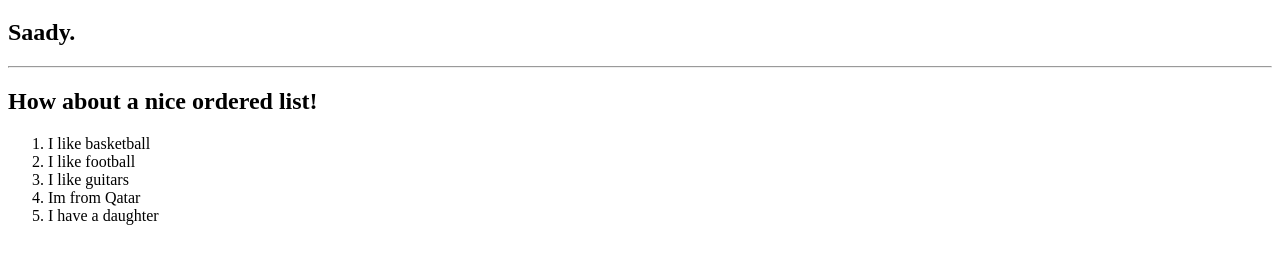
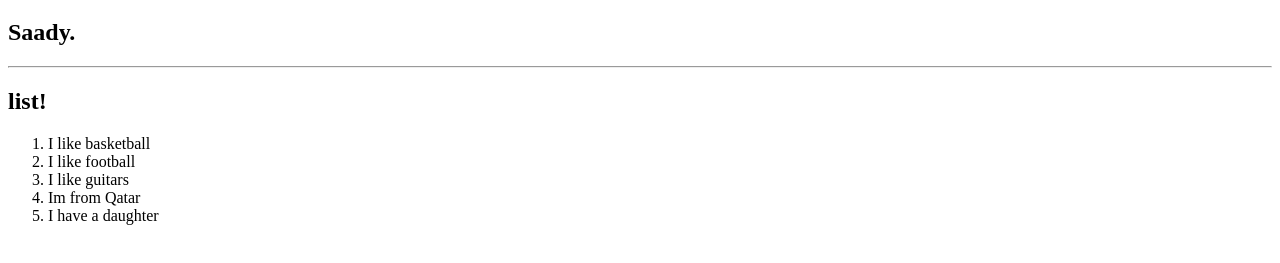
Before and after one commit to abouhashemahmed/username.github.io, a plain HTML site: page index.html in a window 1280 px wide. Shown: the part 87-350 px from the top of the page. Drawn offline with Linux system fonts and the light colour scheme.

Commit message:
Update index.html

```diff
--- a/index.html
+++ b/index.html
@@ -10,7 +10,7 @@
 
 <hr>
 
-<h2>How about a nice ordered list!</h2>
+<h2>list!</h2>
 <ol>
   <li>I like basketball
   </li><li>I like football
```
